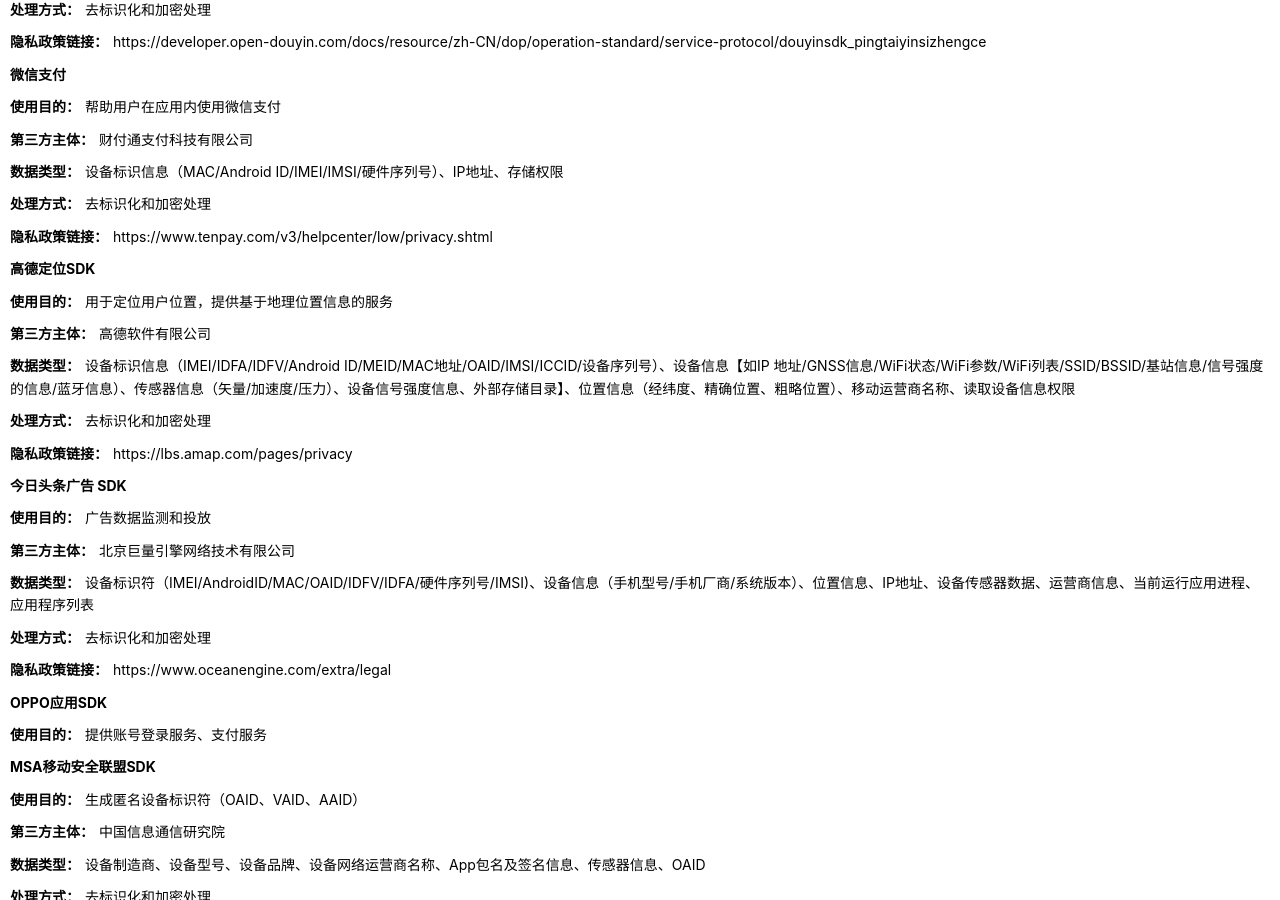
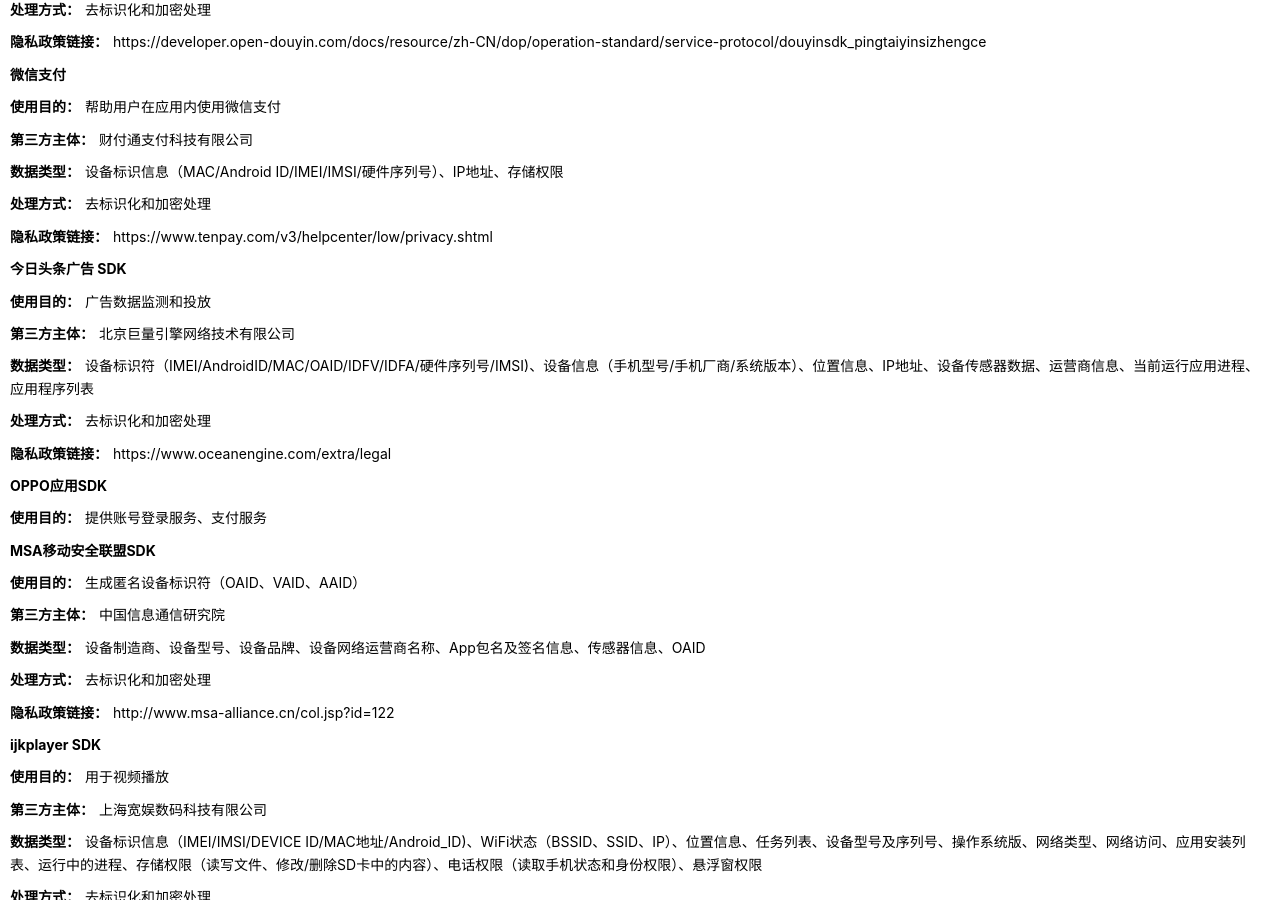
Before and after one commit to yongqi886/yongqi886.github.io, a Jekyll site: the page privacy.html, which Jekyll copies as it is, in a window 1280 px wide and 900 px high, scrolled down 4697 px. Built offline with Jekyll 4.4.1, drawn with Linux system fonts in a browser that asks for light colours.

Commit message:
Update privacy.html

```diff
--- a/privacy.html
+++ b/privacy.html
@@ -327,24 +327,6 @@
 					<p>
 			<ul class="level-1">
 				<li><strong>隐私政策链接：</strong>https://www.tenpay.com/v3/helpcenter/low/privacy.shtml<br>
-					<p>
-			<ul class="level-1">
-				<li><strong>高德定位SDK</strong><br>
-					<p>
-			<ul class="level-1">
-				<li><strong>使用目的：</strong>用于定位用户位置，提供基于地理位置信息的服务<br>
-					<p>
-			<ul class="level-1">
-				<li><strong>第三方主体：</strong>高德软件有限公司<br>
-					<p>
-			<ul class="level-1">
-				<li><strong>数据类型：</strong>设备标识信息（IMEI/IDFA/IDFV/Android ID/MEID/MAC地址/OAID/IMSI/ICCID/设备序列号）、设备信息【如IP 地址/GNSS信息/WiFi状态/WiFi参数/WiFi列表/SSID/BSSID/基站信息/信号强度的信息/蓝牙信息）、传感器信息（矢量/加速度/压力）、设备信号强度信息、外部存储目录】、位置信息（经纬度、精确位置、粗略位置）、移动运营商名称、读取设备信息权限<br>
-					<p>
-			<ul class="level-1">
-				<li><strong>处理方式：</strong>去标识化和加密处理<br>
-					<p>
-			<ul class="level-1">
-				<li><strong>隐私政策链接：</strong>https://lbs.amap.com/pages/privacy<br>
 					<p>
 			<ul class="level-1">
 				<li><strong>今日头条广告 SDK</strong><br>
```
